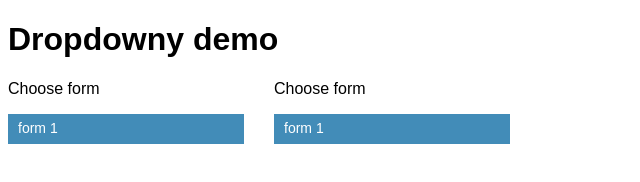
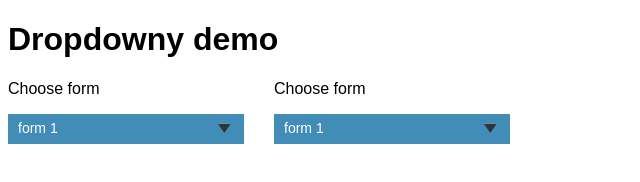
Before and after one commit to KarlHerler/dropdowny, a plain HTML site: page index.html in a window 1280 px wide. Shown: the full height of the page, 0-640 px from the left. Drawn offline with nearby package versions, Linux system fonts and the light colour scheme.

Commit message:
added an icon and updated the css to show it

```diff
--- a/style.css
+++ b/style.css
@@ -21,7 +21,7 @@
   height: 30px;
 }
 .dropdowny dt a {
-  background: #428cb8;
+  background: #428cb8 url('downarrow.png') 95% no-repeat;
   width: 236px;
 }
 .dropdowny dt a span {
```
Also changed, not shown: downarrow.png (added).
